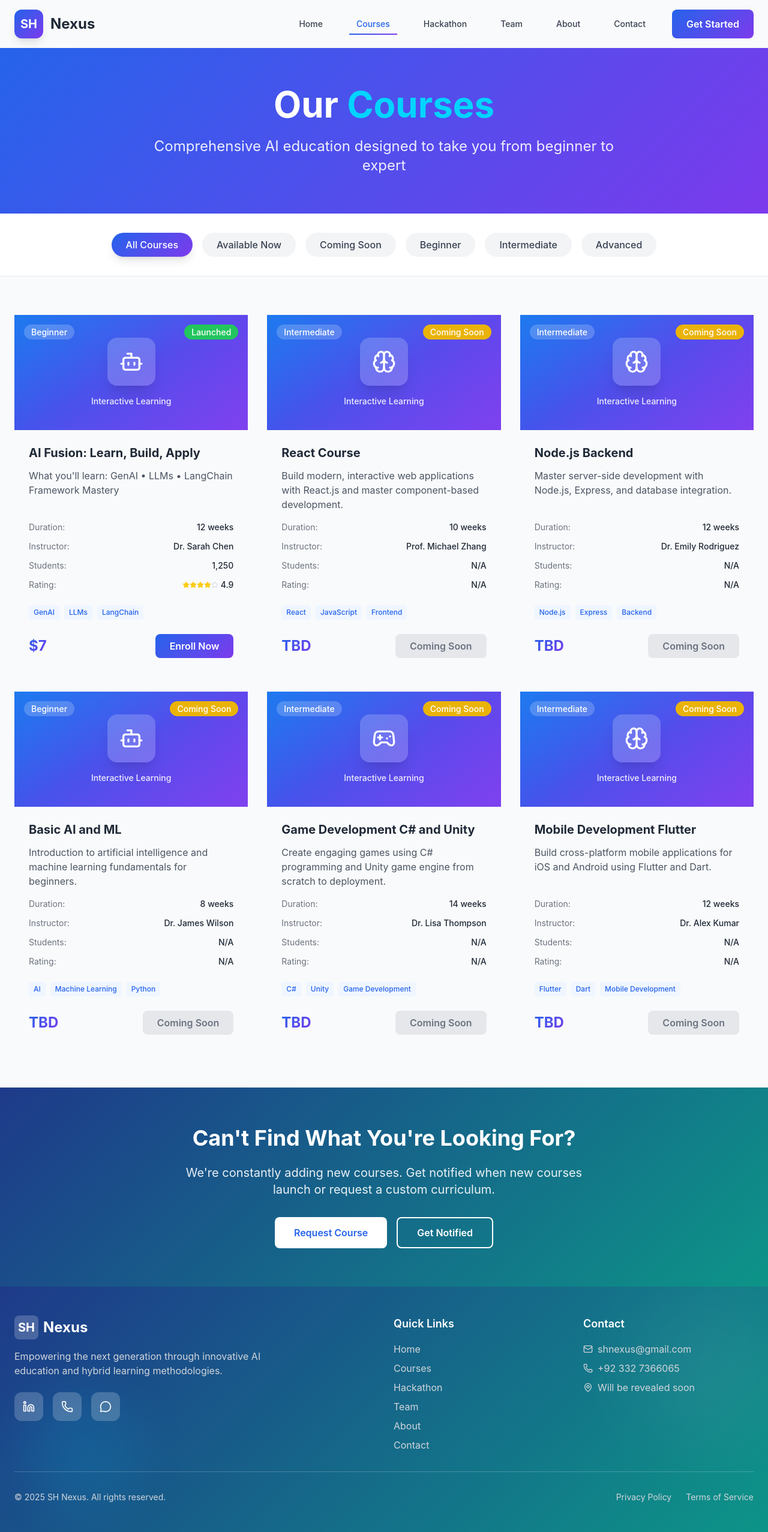
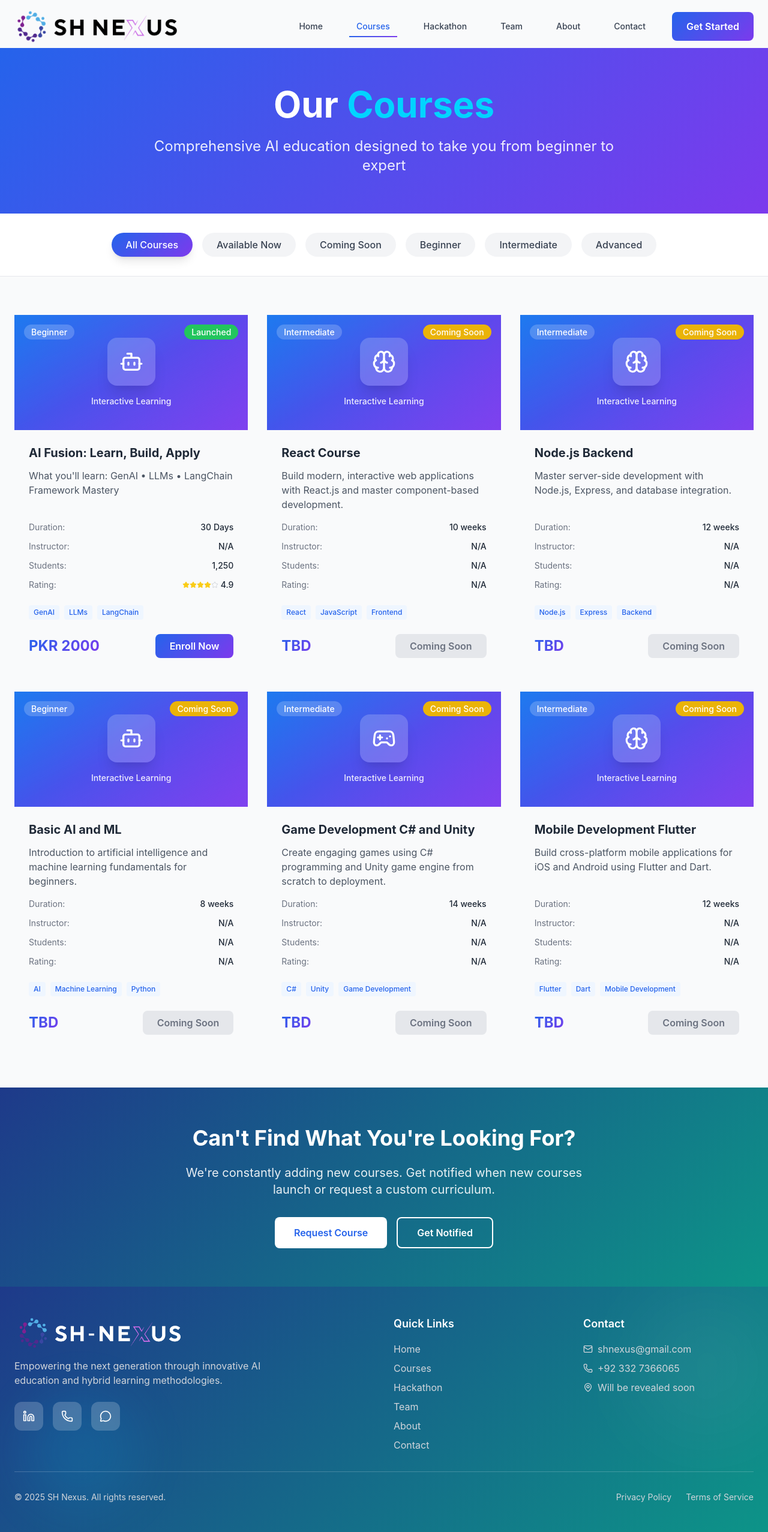
Before and after one commit to ShahxHussain/SH-Nexus, a React (Create React App) app: page /courses in a window 1280 px wide. Shown: the whole page at 60% size. Built offline with nearby package versions, Linux system fonts and the light colour scheme.

Commit message:
Launched v1.0

```diff
--- a/src/assets/images/index.js
+++ b/src/assets/images/index.js
@@ -1,5 +1,9 @@
 // Team Images Configuration
 // Import local images properly for React
+
+// Import system images
+import logoImg from './system/logo.png';
+import logo1Img from './system/logo1.png'
 
 // Import Shah Hussain's actual image
 import shahHussainImg from './team/co-founders/shah-hussain.jpg';
@@ -45,4 +49,10 @@ export const teamImages = {
     placeholder: 'https://images.unsplash.com/photo-1472099645785-5658abf4ff4e?w=300&h=300&fit=crop&crop=face&auto=format&q=80',
 };
 
+// System images
+export const systemImages = {
+    logo: logoImg,
+    logo1: logo1Img
+};
+
 export default teamImages;
--- a/src/components/FeaturedCourse.js
+++ b/src/components/FeaturedCourse.js
@@ -18,12 +18,12 @@ const FeaturedCourse = () => {
       '2024 – NASA Honorable Mention',
       '5x Int\'l AI Hackathons Winner'
     ],
-    students: 1250,
+    students: 'N/A',
     rating: 4.9,
     status: 'Launched',
     mentored: [
       'AI, GenAI Basics to Advance',
-      'LLMs Understandings',
+      'LLMs & NLP Understandings',
       'LangChain Framework Mastery',
       'Weekly Projects',
       'Guidance on Applying Concepts in Real-World Projects'
--- a/src/components/Footer.js
+++ b/src/components/Footer.js
@@ -2,6 +2,7 @@ import React from 'react';
 import { Link } from 'react-router-dom';
 import { motion } from 'framer-motion';
 import { Linkedin, Twitter, Instagram, Youtube, Mail, MapPin, Phone, MessageCircle } from 'lucide-react';
+import { systemImages } from '../assets/images';
 
 const Footer = () => {
   const currentYear = new Date().getFullYear();
@@ -55,11 +56,12 @@ const Footer = () => {
         <div className="grid grid-cols-1 md:grid-cols-4 gap-8">
           {/* Brand Section */}
           <div className="col-span-1 md:col-span-2">
-            <Link to="/" className="flex items-center space-x-2 mb-4">
-              <div className="w-10 h-10 bg-white/20 rounded-lg flex items-center justify-center">
-                <span className="text-white font-bold text-xl">SH</span>
-              </div>
-              <span className="text-2xl font-bold text-white">Nexus</span>
+            <Link to="/" className="flex items-center mb-4">
+              <img
+                src={systemImages.logo1}
+                alt="SH Nexus Logo"
+                className="h-14 object-contain"
+              />
             </Link>
             <p className="text-gray-300 mb-6 max-w-md">
               Empowering the next generation through innovative AI education and hybrid learning methodologies.
--- a/src/components/Header.js
+++ b/src/components/Header.js
@@ -1,6 +1,7 @@
 import React, { useState, useEffect } from 'react';
 import { Link, useLocation } from 'react-router-dom';
 import { motion } from 'framer-motion';
+import { systemImages } from '../assets/images';
 
 const Header = () => {
   const [isMenuOpen, setIsMenuOpen] = useState(false);
@@ -29,8 +30,7 @@ const Header = () => {
       initial={{ y: -100, opacity: 0 }}
       animate={{ y: 0, opacity: 1 }}
       transition={{ duration: 0.8, ease: "easeOut" }}
-      className={`fixed top-0 left-0 right-0 z-50 transition-all duration-500 ${
-        isScrolled
+      className={`fixed top-0 left-0 right-0 z-50 transition-all duration-500 ${isScrolled
         ? 'bg-white/90 backdrop-blur-xl shadow-2xl shadow-primary-500/10 border-b border-white/20'
         : 'bg-transparent'
         }`}
@@ -38,16 +38,18 @@ const Header = () => {
       <nav className="container mx-auto px-6 py-4">
         <div className="flex items-center justify-between">
           {/* Logo */}
-          <Link to="/" className="flex items-center space-x-3 group">
+          <Link to="/" className="flex items-center group">
             <motion.div
-              whileHover={{ rotate: 360, scale: 1.1 }}
-              transition={{ duration: 0.6 }}
-              className="relative w-12 h-12 bg-gradient-primary rounded-xl flex items-center justify-center shadow-lg group-hover:shadow-2xl group-hover:shadow-primary-500/50 transition-all duration-500"
+              whileHover={{ scale: 1.05 }}
+              transition={{ duration: 0.3 }}
+              className="h-14 w-auto"
             >
-              <span className="text-white font-bold text-xl">SH</span>
-              <div className="absolute inset-0 bg-gradient-to-r from-accent-blue/20 to-accent-purple/20 rounded-xl opacity-0 group-hover:opacity-100 transition-opacity duration-500"></div>
+              <img
+                src={systemImages.logo}
+                alt="SH Nexus Logo"
+                className="h-full w-auto object-contain"
+              />
             </motion.div>
-            <span className="text-2xl font-bold gradient-text-static group-hover:scale-105 transition-transform duration-300">Nexus</span>
           </Link>
 
           {/* Desktop Navigation */}
@@ -56,8 +58,7 @@ const Header = () => {
               <Link
                 key={item.name}
                 to={item.path}
-                className={`relative px-3 py-2 text-sm font-medium transition-colors duration-300 ${
-                  location.pathname === item.path
+                className={`relative px-3 py-2 text-sm font-medium transition-colors duration-300 ${location.pathname === item.path
                   ? 'text-primary-600'
                   : 'text-gray-700 hover:text-primary-600'
                   }`}
@@ -88,18 +89,15 @@ const Header = () => {
           >
             <div className="w-6 h-6 flex flex-col justify-center items-center">
               <span
-                className={`block w-6 h-0.5 bg-gray-700 transition-all duration-300 ${
-                  isMenuOpen ? 'rotate-45 translate-y-1' : ''
+                className={`block w-6 h-0.5 bg-gray-700 transition-all duration-300 ${isMenuOpen ? 'rotate-45 translate-y-1' : ''
                   }`}
               />
               <span
-                className={`block w-6 h-0.5 bg-gray-700 mt-1 transition-all duration-300 ${
-                  isMenuOpen ? 'opacity-0' : ''
+                className={`block w-6 h-0.5 bg-gray-700 mt-1 transition-all duration-300 ${isMenuOpen ? 'opacity-0' : ''
                   }`}
               />
               <span
-                className={`block w-6 h-0.5 bg-gray-700 mt-1 transition-all duration-300 ${
-                  isMenuOpen ? '-rotate-45 -translate-y-1' : ''
+                className={`block w-6 h-0.5 bg-gray-700 mt-1 transition-all duration-300 ${isMenuOpen ? '-rotate-45 -translate-y-1' : ''
                   }`}
               />
             </div>
@@ -117,8 +115,7 @@ const Header = () => {
               <Link
                 key={item.name}
                 to={item.path}
-                className={`block px-3 py-2 text-sm font-medium transition-colors duration-300 ${
-                  location.pathname === item.path
+                className={`block px-3 py-2 text-sm font-medium transition-colors duration-300 ${location.pathname === item.path
                   ? 'text-primary-600 bg-primary-50'
                   : 'text-gray-700 hover:text-primary-600 hover:bg-gray-50'
                   } rounded-lg`}
--- a/src/pages/CoursesPage.js
+++ b/src/pages/CoursesPage.js
@@ -10,13 +10,13 @@ const CoursesPage = () => {
       id: 1,
       title: 'AI Fusion: Learn, Build, Apply',
       description: 'What you\'ll learn: GenAI • LLMs • LangChain Framework Mastery',
-      duration: '12 weeks',
+      duration: '30 Days',
       level: 'Beginner',
-      instructor: 'Dr. Sarah Chen',
+      instructor: 'N/A',
       students: 1250,
       rating: 4.9,
       status: 'Launched',
-      price: '$7',
+      price: 'PKR 2000',
       image: '/api/placeholder/400/250',
       tags: ['GenAI', 'LLMs', 'LangChain']
     },
@@ -26,7 +26,7 @@ const CoursesPage = () => {
       description: 'Build modern, interactive web applications with React.js and master component-based development.',
       duration: '10 weeks',
       level: 'Intermediate',
-      instructor: 'Prof. Michael Zhang',
+      instructor: 'N/A',
       students: null,
       rating: null,
       status: 'Coming Soon',
@@ -40,7 +40,7 @@ const CoursesPage = () => {
       description: 'Master server-side development with Node.js, Express, and database integration.',
       duration: '12 weeks',
       level: 'Intermediate',
-      instructor: 'Dr. Emily Rodriguez',
+      instructor: 'N/A',
       students: null,
       rating: null,
       status: 'Coming Soon',
@@ -54,7 +54,7 @@ const CoursesPage = () => {
       description: 'Introduction to artificial intelligence and machine learning fundamentals for beginners.',
       duration: '8 weeks',
       level: 'Beginner',
-      instructor: 'Dr. James Wilson',
+      instructor: 'N/A',
       students: null,
       rating: null,
       status: 'Coming Soon',
@@ -68,7 +68,7 @@ const CoursesPage = () => {
       description: 'Create engaging games using C# programming and Unity game engine from scratch to deployment.',
       duration: '14 weeks',
       level: 'Intermediate',
-      instructor: 'Dr. Lisa Thompson',
+      instructor: 'N/A',
       students: null,
       rating: null,
       status: 'Coming Soon',
@@ -82,7 +82,7 @@ const CoursesPage = () => {
       description: 'Build cross-platform mobile applications for iOS and Android using Flutter and Dart.',
       duration: '12 weeks',
       level: 'Intermediate',
-      instructor: 'Dr. Alex Kumar',
+      instructor: 'N/A',
       students: null,
       rating: null,
       status: 'Coming Soon',
--- a/src/pages/TeamPage.js
+++ b/src/pages/TeamPage.js
@@ -19,7 +19,7 @@ const TeamPage = () => {
     {
       name: 'Soman Ahmad',
       role: 'Founder',
-      bio: 'A Software Engineer with a keen focus on Management, planning and Leadership',
+      bio: 'A Software Engineer with a keen focus in Mobile App Development, Planning and Leadership',
       image: teamImages.coFounders.somanAhmad,
       linkedin: '#',
       twitter: '#',
@@ -59,8 +59,9 @@ const TeamPage = () => {
   ];
 
   const universityAmbassadors = [
-    { name: 'Rabia Asif', university: 'University of the Punjab Lahore', role: 'Student Ambassador', image: teamImages.universityAmbassadors.alexThompson },
+    { name: 'Natasha Khanum', university: 'University of Lahore', role: 'Student Ambassador', image: teamImages.universityAmbassadors.alexThompson },
     { name: 'Muhammad Umer', university: 'GIKI', role: 'Student Ambassador', image: teamImages.universityAmbassadors.mariaGonzalez },
+    { name: 'Hamid', university: 'AUST', role: 'Student Ambassador', image: teamImages.universityAmbassadors.mariaGonzalez },
     { name: 'Eman  Rana', university: 'NUST', role: 'Student Ambassador', image: teamImages.universityAmbassadors.davidKim },
     { name: 'Aleeza Naseer', university: 'COMSATS, Abbottabad Campus', role: 'Student Ambassador', image: teamImages.universityAmbassadors.sophieWilson },
     { name: 'Ariyan Marwat', university: 'IMSceinces Peshawar', role: 'Student Ambassador', image: teamImages.universityAmbassadors.rajPatel },
```
Also changed, not shown: src/components/HeroSection.js (+10 -10 lines), src/components/IntroSection.js (+4 -4 lines), src/assets/images/system/logo.png (added), src/assets/images/system/logo1.png (added). Lines whose indentation alone changed are shown as unchanged.
